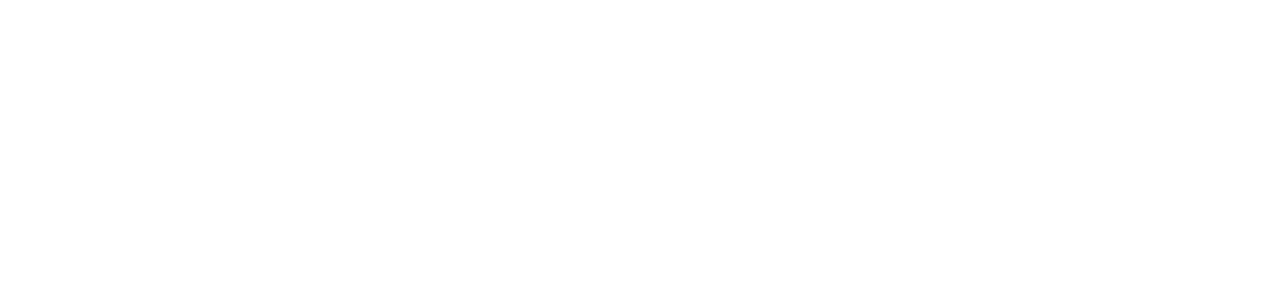
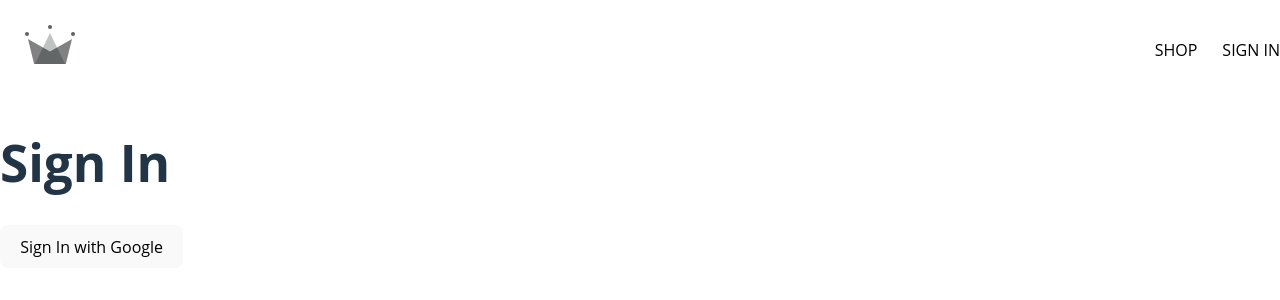
Before and after one commit to ChristianFrattini/crwn-clothing, a React app: page /signin in a window 1280 px wide. Before the commit this address had no page. Shown: the top 300 px of the page. Built offline with nearby package versions, Linux system fonts and the light colour scheme; the HTML template or start-up script is replaced by a standard one.

Commit message:
sign in form and firebasedb set up

```diff
--- a/package.json
+++ b/package.json
@@ -10,6 +10,7 @@
     "preview": "vite preview"
   },
   "dependencies": {
+    "firebase": "^10.1.0",
     "react": "^18.2.0",
     "react-component-library": "^0.9.4",
     "react-dom": "^18.2.0",
--- a/src/App.jsx
+++ b/src/App.jsx
@@ -5,6 +5,7 @@
 import Home from './components/routes/home/home.component' //home component import
 import {Routes, Route} from 'react-router-dom'
 import Navigation from './components/routes/navigation/navigation.component'
+import SignIn from './components/routes/signin/sign-in.component'
 import './index.css'
 
 
@@ -23,6 +24,7 @@
       <Route path='/' element={<Navigation/>}>
         <Route path="" element={<Home/>}/>
         <Route path="shop" element={<Shop/>}/>
+        <Route path="signin" element={<SignIn/>}/>
       </Route>
     </Routes>
 
--- a/src/components/routes/navigation/navigation.component.jsx
+++ b/src/components/routes/navigation/navigation.component.jsx
@@ -15,6 +15,9 @@
                 <Link className="nav-link" to='shop'>
                     SHOP
                 </Link>
+                <Link className="navlink-link" to='signin'>
+                    SIGN IN
+                </Link>
               </div>
           </div>
           <Outlet/>
--- /dev/null
+++ b/src/components/routes/signin/sign-in.component.jsx
@@ -0,0 +1,20 @@
+import { signInWithGooglePopup } from '../../../utils/firebase/firebase.utils'
+
+const SignIn=()=>{
+
+    const logGoogleUser = async()=>{     //log in with google account
+        const response=await signInWithGooglePopup();
+        console.log(response);
+    }
+
+    return (
+        <div>
+            <h1>Sign In</h1>
+            <button onClick={logGoogleUser}>
+                Sign In with Google
+            </button>
+        </div>
+    )
+}
+
+export default SignIn;
--- /dev/null
+++ b/src/utils/firebase/firebase.utils.jsx
@@ -0,0 +1,23 @@
+import {initializeApp} from 'firebase/app';  //initialize app creates an app instance based on a predifined config
+import { getAuth, signInWithRedirect, signInWithPopup, GoogleAuthProvider } from 'firebase/auth' //auth services
+
+const firebaseConfig = {
+    apiKey: "AIzaSyAMSUQmeqdAOayQ3mu9N5yn4bI7jXY7aG4",
+    authDomain: "crwn-clothing-db-4de90.firebaseapp.com",
+    projectId: "crwn-clothing-db-4de90",
+    storageBucket: "crwn-clothing-db-4de90.appspot.com",
+    messagingSenderId: "305128966761",
+    appId: "1:305128966761:web:fc4dc8ef7b06e8407670f8"
+  };
+
+  // Initialize Firebase
+  const firebaseApp = initializeApp(firebaseConfig);  //all the CRUD operations happen when 'firebaseApp' is called
+  //CRUD: create read update delete
+
+  const provider = new GoogleAuthProvider();  //to use goodle auth, initialize a provider
+  provider.setCustomParameters({
+    prompt: "select_account"  // every time someone interacts with a provider, the user is forced to select an account
+  });
+
+  export const auth = getAuth();
+  export const signInWithGooglePopup =()=> signInWithPopup(auth, provider) //provider and auth are both passed for authentication
```
Also changed, not shown: src/components/routes/signin/sign-in.styles.scss (added), 1 other file (tests, documents, lock files or other folders).
